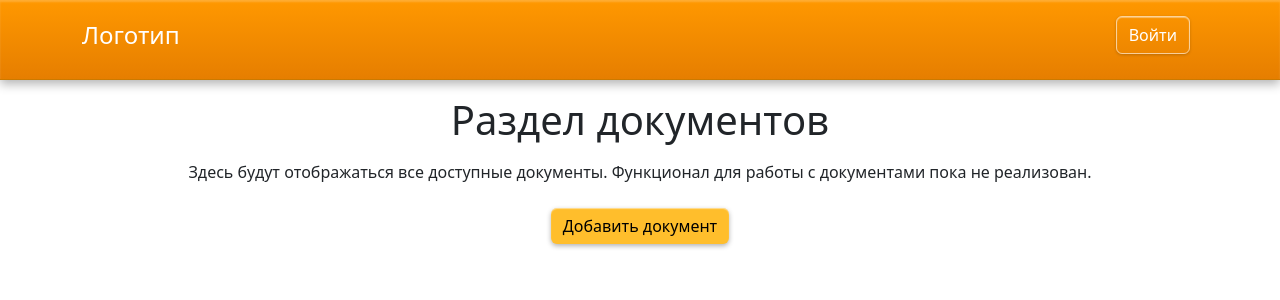
After one commit to Ithinkimbulletproof/CRM, a Django app: page /documents/ in a window 1280 px wide. The commit adds this page. Shown: the top 300 px of the page. Run offline with Django 5.2, Linux system fonts and the light colour scheme.

Commit message:
Base fix and documents template add

```diff
--- a/core/templates/core/base.html
+++ b/core/templates/core/base.html
@@ -26,6 +26,7 @@
             color: white;
             box-shadow: 0px 4px 10px rgba(0, 0, 0, 0.3), inset 0px 2px 2px rgba(255, 255, 255, 0.2);
             border-bottom: 1px solid rgba(0, 0, 0, 0.2);
+            z-index: 1050;
         }
 
         .btn-warning {
@@ -48,6 +49,10 @@
         .btn-outline-light:hover {
             background-color: rgba(255, 255, 255, 0.2);
             box-shadow: 0px 2px 4px rgba(0, 0, 0, 0.4);
+        }
+
+        header {
+            height: 80px;
         }
     </style>
 </head>
--- a/crm/settings.py
+++ b/crm/settings.py
@@ -11,6 +11,7 @@ DEBUG = config("DEBUG", default=False, cast=bool)
 ALLOWED_HOSTS = []
 
 INSTALLED_APPS = [
+    "documents",
     "chat",
     "core",
     "employees",
--- /dev/null
+++ b/documents/templates/documents/documents.html
@@ -0,0 +1,9 @@
+{% extends "core/base.html" %}
+
+{% block content %}
+    <h1 class="text-center mt-5">Раздел документов</h1>
+    <p class="text-center mt-3">Здесь будут отображаться все доступные документы. Функционал для работы с документами пока не реализован.</p>
+    <div class="d-flex justify-content-center mt-4">
+        <a href="#" class="btn btn-warning">Добавить документ</a>
+    </div>
+{% endblock %}
```
